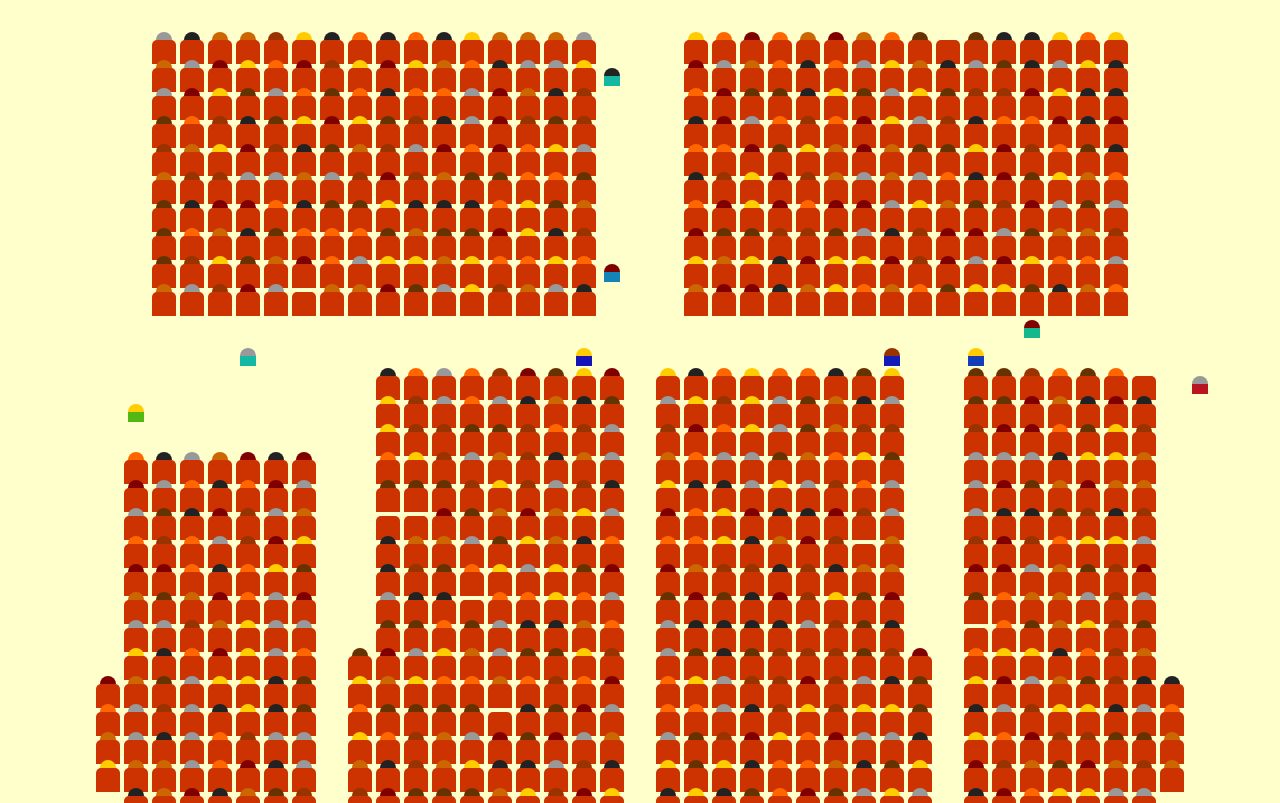
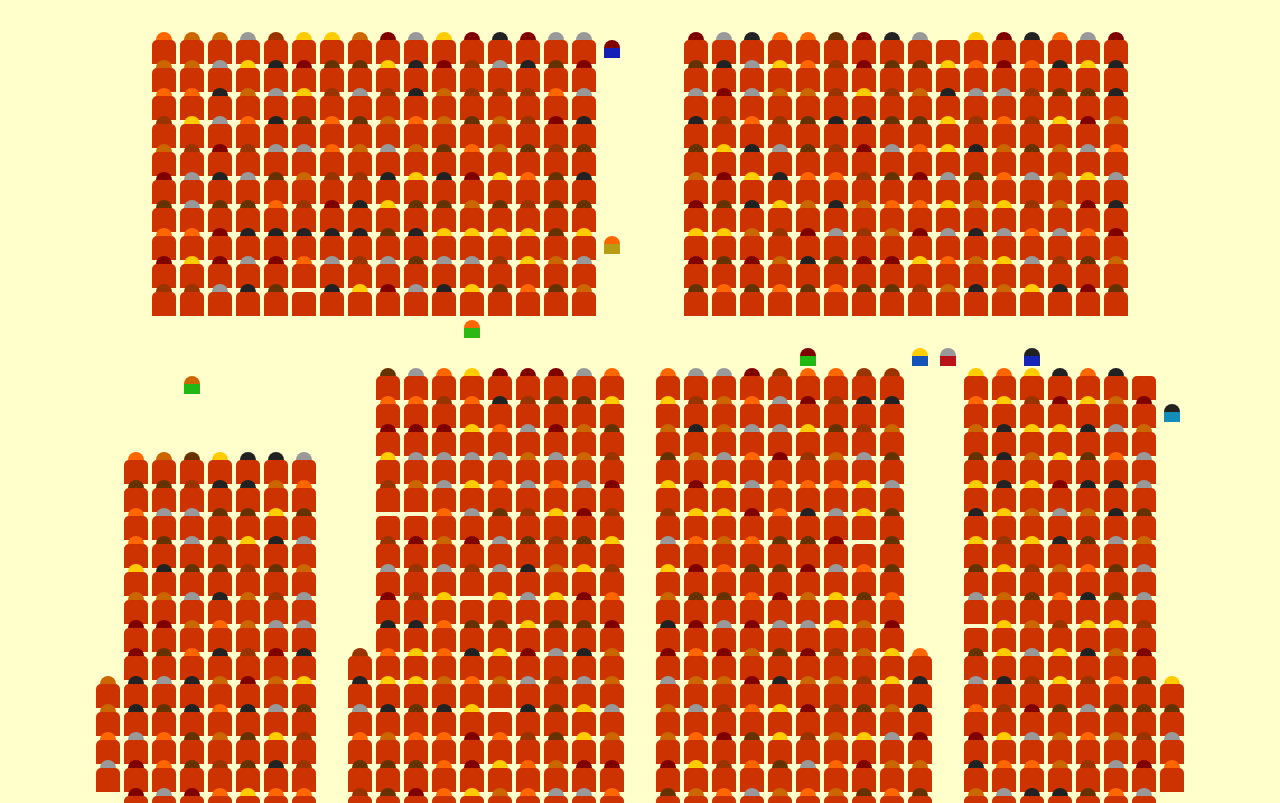
Before and after one commit to KateHoward10/steward-simulator, a Vue app: page / in a window 1280 px wide. Shown: the top 803 px of the page. Built offline with nearby package versions, Linux system fonts and the light colour scheme.

Commit message:
Punters move around randomly

```diff
--- a/src/App.vue
+++ b/src/App.vue
@@ -1,7 +1,7 @@
 <template>
   <div v-for="(square, index) in squares" :key="index">
-    <Punter v-if="punters.find(p => p.pos === index)" :hairColour="getHairColour()" />
-    <Seat v-if="square" :number="square" :occupied="!emptySeats.includes(square)" :hairColour="getHairColour()"></Seat>
+    <Punter v-if="punters.find(p => p.pos === index)" :punter="punters.find(p => p.pos === index)" />
+    <Seat v-if="square" :occupied="square.occupied" :hairColour="square.hair"></Seat>
   </div>
 </template>
 
@@ -54,10 +54,18 @@ export default {
   },
   mounted() {
     this.emptySeats = this.getEmptySeats();
+    this.squares = this.squares.map(s => s === 0 ? s : { seat: s, occupied: !this.emptySeats.includes(s), hair: this.emptySeats.includes(s) ? null : this.getHairColour() });
     const emptySquares = this.squares.map((s, i) => [i, s]).filter(a => a[1] === 0);
     this.punters = this.emptySeats.map(seat => {
-      return { pos: emptySquares[Math.random() * emptySquares.length | 0][0], seat };
+      return { seat, pos: emptySquares[Math.random() * emptySquares.length | 0][0], hair: this.getHairColour(), body: this.getBodyColour() };
     });
+    setInterval(() => {
+      this.punters = this.punters.map(p => {
+        const newPunter = p;
+        newPunter.pos = this.getNewPos(p.pos);
+        return newPunter;
+      });
+    }, 1000);
   },
   methods: {
     getEmptySeats() {
@@ -72,6 +80,13 @@ export default {
     },
     getHairColour() {
       return this.hairColours[Math.random() * this.hairColours.length | 0];
+    },
+    getBodyColour() {
+      return `hsl(${Math.random() * 360 | 0}, 80%, 40%)`;
+    },
+    getNewPos(pos) {
+      const options = [pos - 41, pos + 41, pos - 1, pos - 1].filter(p => this.squares[p] === 0);
+      return options[Math.random() * options.length | 0];
     }
   },
   components: {
--- a/src/components/Punter.vue
+++ b/src/components/Punter.vue
@@ -1,19 +1,14 @@
 <template>
   <div class="punter">
-    <div class="head" :style="{ backgroundColor: hairColour }"></div>
-    <div class="body" :style="{ backgroundColor: bodyColour }"></div>
+    <div class="head" :style="{ backgroundColor: punter.hair }"></div>
+    <div class="body" :style="{ backgroundColor: punter.body }"></div>
   </div>
 </template>
 
 <script>
 export default {
   name: 'Punter',
-  props: { hairColour: String },
-  data() {
-    return {
-      bodyColour: 'hsl(' + (Math.random() * 360) + ', 80%, 40%)'
-    }
-  }
+  props: { punter: Object },
 }
 </script>
 
```
